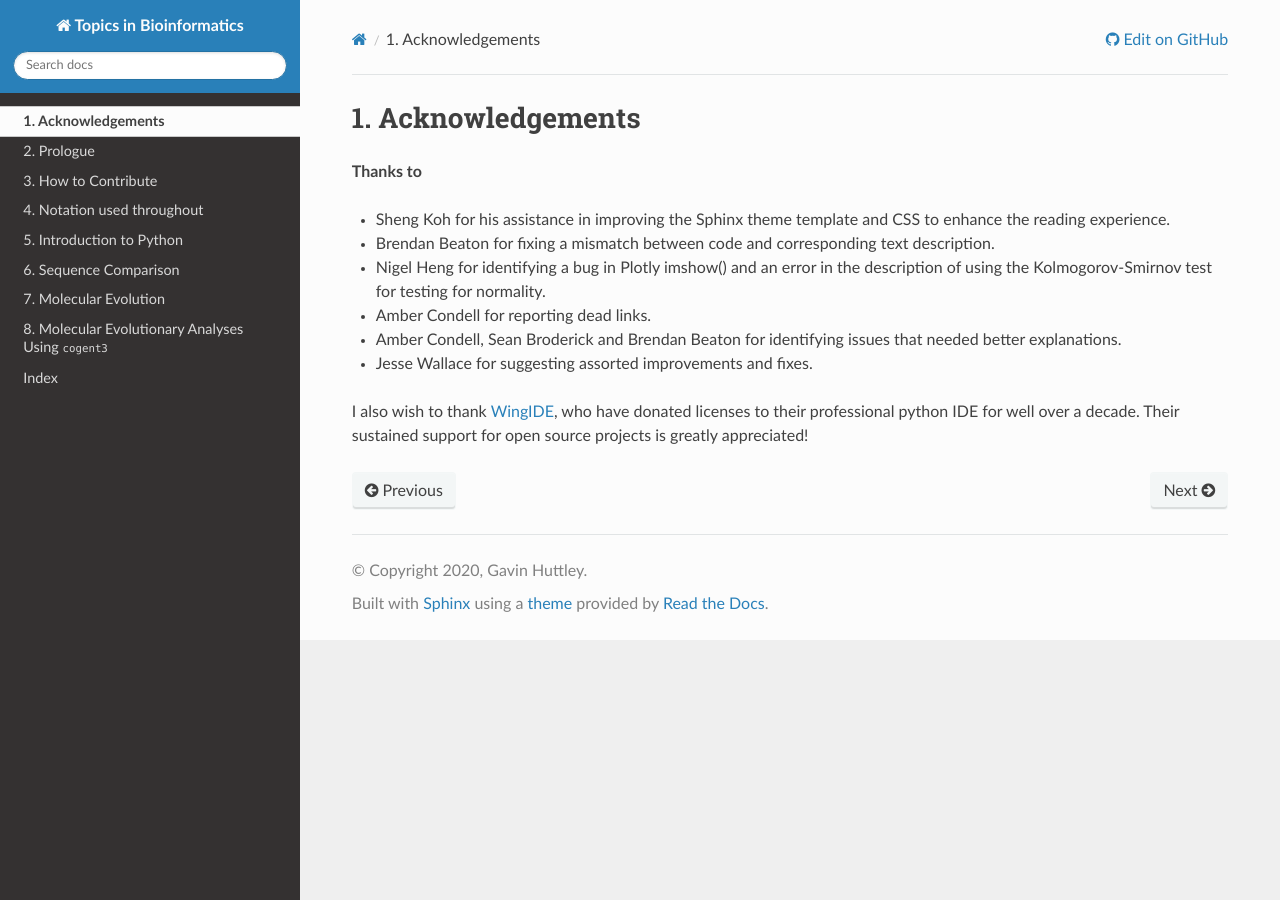
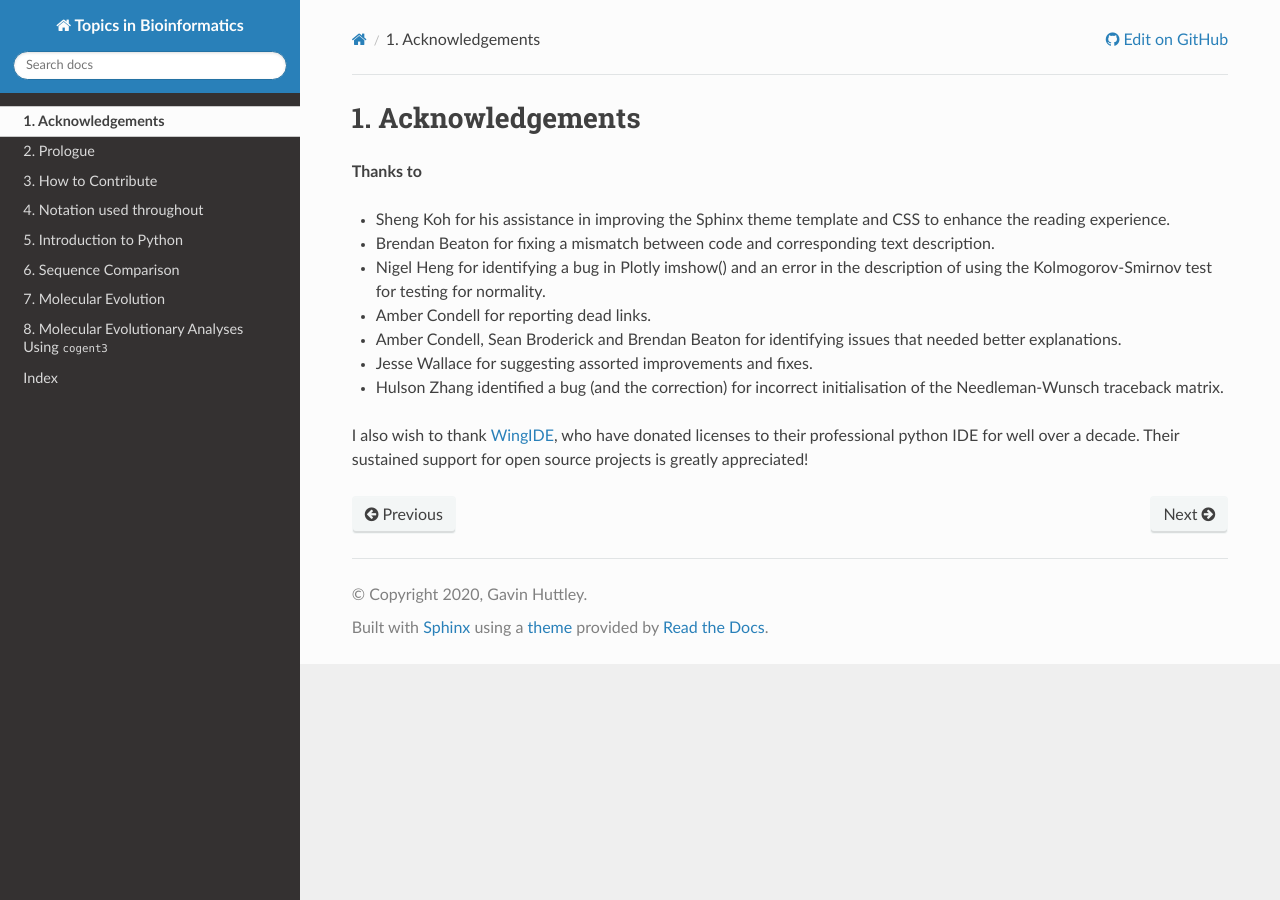
Before and after one commit to GavinHuttley/tib, a Sphinx documentation site: the page built from source/acknowledgements.rst, in a window 1280 px wide. Built offline with Sphinx 7.4.7 and the Read the Docs theme 2.0.0, drawn with Linux system fonts in a browser that asks for light colours.

Commit message:
BUG: fixed error in needleman-wunsch
[FIXED] The path_choices matrix initialisation was incorrect

Bug and fix identified by Hulson Zhang, thanks Hulson!

```diff
--- a/source/acknowledgements.rst
+++ b/source/acknowledgements.rst
@@ -10,6 +10,7 @@
 - Amber Condell for reporting dead links.
 - Amber Condell, Sean Broderick and Brendan Beaton for identifying issues that needed better explanations.
 - Jesse Wallace for suggesting assorted improvements and fixes.
+- Hulson Zhang identified a bug (and the correction) for incorrect initialisation of the Needleman-Wunsch traceback matrix.
 
 I also wish to thank WingIDE_, who have donated licenses to their professional python IDE for well over a decade. Their sustained support for open source projects is greatly appreciated!
 
--- a/source/seqcomp/pairwise_alignment.rst
+++ b/source/seqcomp/pairwise_alignment.rst
@@ -200,7 +200,7 @@
         path_choices[r, 0] = (r - 1, 0)
 
     for c in range(1, dim_c):
-        path_choices[0, c] = (c - 1, 0)
+        path_choices[0, c] = (0, c - 1)
 
     path_choices
 
```
